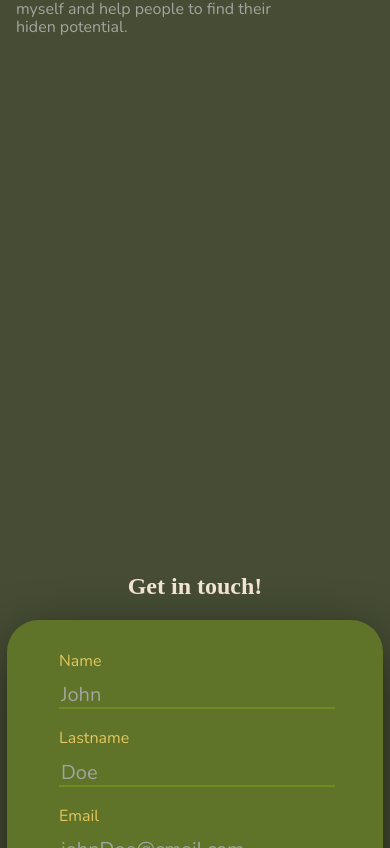
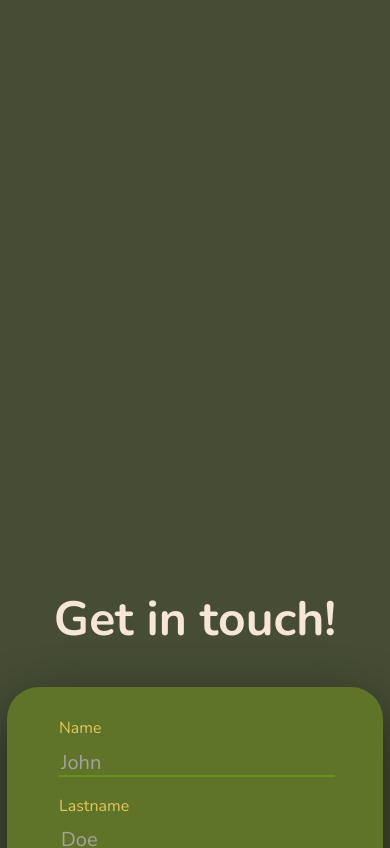
Before and after one commit to platzi/curso-arquitecturas-css-proyecto-2, a Vue app: page / in a window 390 px wide. Shown: the part 2877-3725 px from the top of the page. Built offline with nearby package versions, Linux system fonts and the light colour scheme.

Commit message:
form section and about me sceion components the responsive text are fixed according to the model

```diff
--- a/src/components/index/AboutMe.vue
+++ b/src/components/index/AboutMe.vue
@@ -44,7 +44,7 @@
 }
 @media only screen and (max-width: 540px) {
   .aboutMeSection--container h2 {
-    font-size: 4rem;
+    font-size: 3rem;
   }
   .aboutMeSection--container p {
     font-size: 1rem;
@@ -52,7 +52,7 @@
 }
 @media only screen and (max-width: 375px) {
   .aboutMeSection--container h2 {
-    font-size: 3rem;
+    font-size: 2rem;
   }
   .aboutMeSection--container p {
     font-size: 0.75rem;
--- a/src/components/index/ContactSection.vue
+++ b/src/components/index/ContactSection.vue
@@ -58,6 +58,10 @@ export default {
   justify-content: center;
   align-items: center;
   padding: 3rem 0 6rem 0;
+}
+.contactSection h2 {
+  font-family: "Nunito";
+  font-size: 6rem;
 }
 .contactSection--container {
   background: rgba(95, 116, 41, 1);
@@ -157,12 +161,21 @@ export default {
   background: rgb(131, 114, 54);
 }
 @media only screen and (max-width: 1024px) {
+  .contactSection h2{
+    font-size: 4rem;
+  }
 }
 @media only screen and (max-width: 540px) {
+  .contactSection h2{
+    font-size: 3rem;
+  }
   .form--namesContainer {
     flex-wrap: wrap;
   }
 }
 @media only screen and (max-width: 375px) {
+  .contactSection h2{
+    font-size: 2rem;
+  }
 }
 </style>
```
